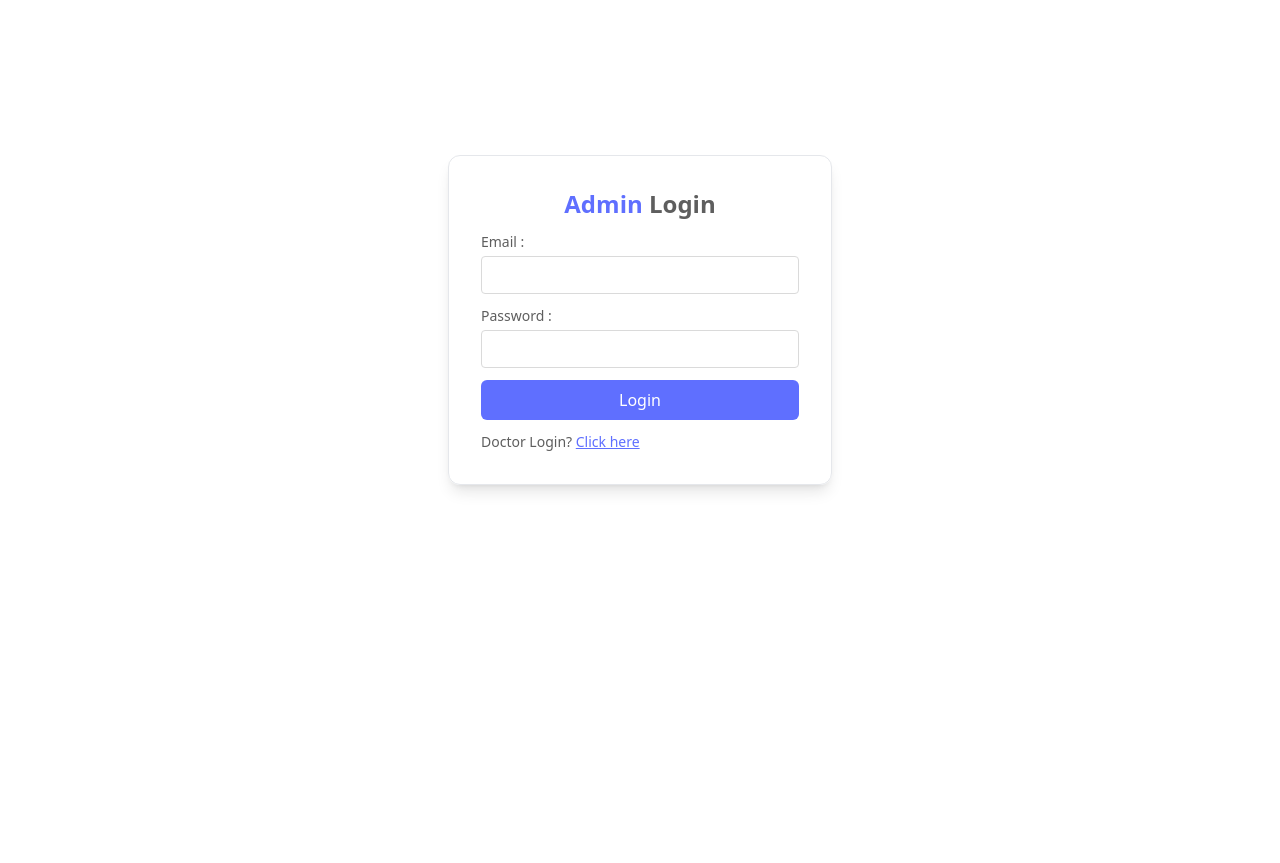
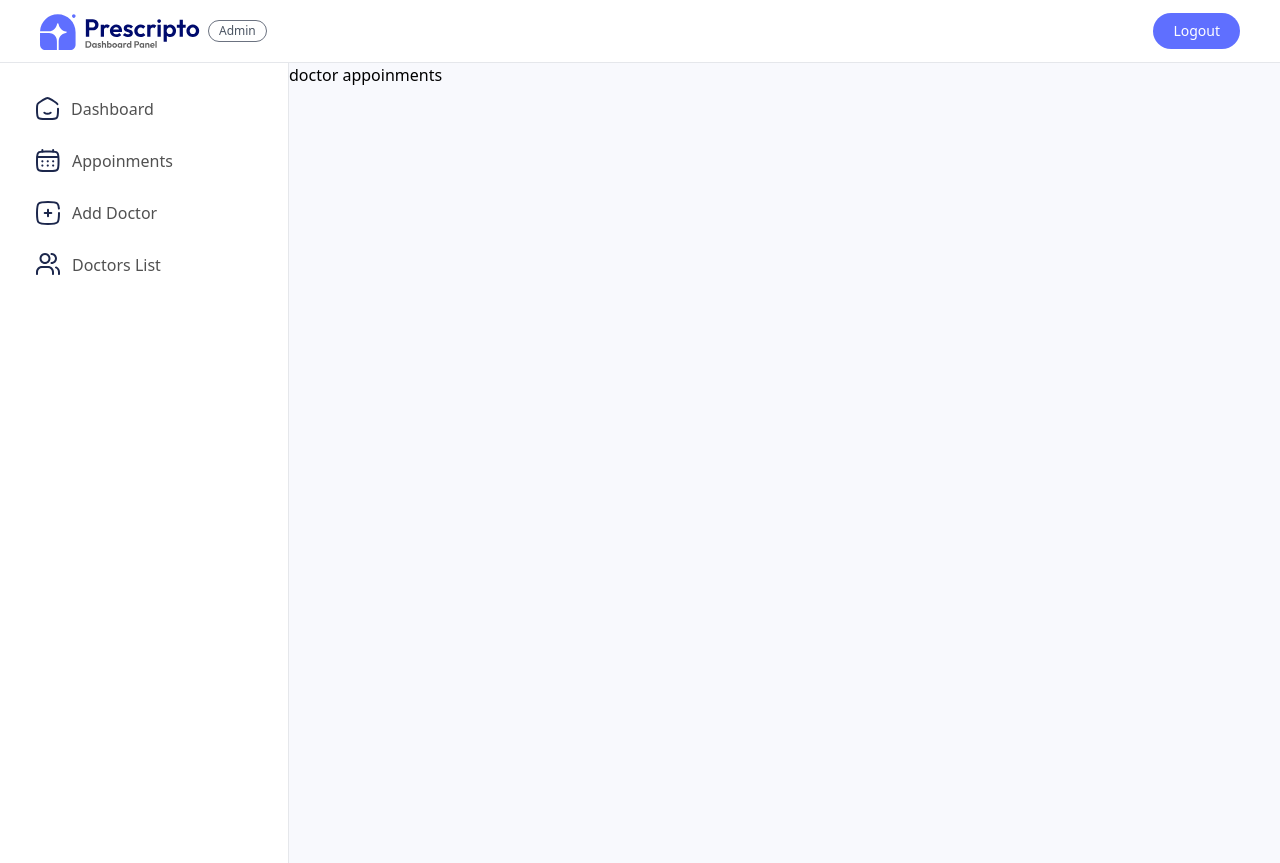
Before and after one commit to chowdhuryamit/DocEasy, a React (Vite) app in the folder admin_doctor/: page /doctor-appoinments in a window 1280 px wide. Before the commit the page ends 800 px from the top, so only its background shows below. Built offline with nearby package versions, Linux system fonts and the light colour scheme.

Commit message:
navbar and sidebar

```diff
--- a/admin_doctor/src/components/Navbar.jsx
+++ b/admin_doctor/src/components/Navbar.jsx
@@ -1,9 +1,32 @@
 import React from 'react'
+import { useDispatch, useSelector } from 'react-redux'
+import { assets } from '../assets/assets.js'
+import { doctorLogout } from '../store/doctorSlice.js'
+import { adminLogout } from '../store/adminSlice.js'
 
 const Navbar = () => {
+    const adminStatus = useSelector((state)=>state.Admin.status)
+    const doctorStatus = useSelector((state)=>state.Doctor.status)
+    const dispatch=useDispatch()
+
+    if(adminStatus){
+        dispatch(doctorLogout())
+    }
+    else{
+        dispatch(adminLogout())
+    }
+
+    const logout = async ()=>{
+
+    }
+
   return (
-    <div>
-      navbar
+    <div className='flex justify-between items-center px-4 sm:px-10 py-3 border-b bg-white'>
+      <div className='flex items-center gap-2 text-xs'>
+         <img src={assets.admin_logo} alt="admin_logo" className='w-36 sm:w-40 cursor-pointer' />
+         <p className='border px-2.5 py-0.5 rounded-full border-gray-500 text-gray-600'>{adminStatus?'Admin':'Doctor'}</p>
+      </div>
+      <button onClick={logout} className='bg-primary text-white text-sm px-5 py-2 rounded-full'>Logout</button>
     </div>
   )
 }
--- a/admin_doctor/src/components/Sidebar.jsx
+++ b/admin_doctor/src/components/Sidebar.jsx
@@ -1,9 +1,49 @@
 import React from 'react'
+import { useSelector } from 'react-redux'
+import { NavLink } from 'react-router-dom'
+import { assets } from '../assets/assets.js'
 
 const Sidebar = () => {
+    const adminStatus = useSelector((state)=>state.Admin.status)
+    const doctorStatus = useSelector((state)=>state.Doctor.status)
   return (
-    <div>
-      sidebar
+    <div className='min-h-screen bg-white border-r'>
+      {
+        adminStatus && <ul className='text-[#515151] mt-5'>
+           <NavLink to={'/admin-dashboard'} className={({ isActive }) => `flex items-center gap-3 py-3.5 px-3 md:px-9 md:min-w-72 cursor-pointer ${isActive ? 'bg-[#F2F3FF] border-r-4 border-primary text-orange-500 font-bold' : ''}`}>
+             <img className='min-w-5' src={assets.home_icon} alt="home_icon" />
+             <p className='hidden md:block'>Dashboard</p>
+           </NavLink>
+           <NavLink to={'/all-appoinments'} className={({ isActive }) => `flex items-center gap-3 py-3.5 px-3 md:px-9 md:min-w-72 cursor-pointer ${isActive ? 'bg-[#F2F3FF] border-r-4 border-primary text-orange-500 font-bold' : ''}`}>
+             <img className='min-w-5' src={assets.appointment_icon} alt="appoinments_icon" />
+             <p className='hidden md:block'>Appoinments</p>
+           </NavLink>
+           <NavLink to={'/add-doctor'} className={({ isActive }) => `flex items-center gap-3 py-3.5 px-3 md:px-9 md:min-w-72 cursor-pointer ${isActive ? 'bg-[#F2F3FF] border-r-4 border-primary text-orange-500 font-bold' : ''}`}>
+             <img className='min-w-5' src={assets.add_icon} alt="add_icon" />
+             <p className='hidden md:block'>Add Doctor</p>
+           </NavLink>
+           <NavLink to={'/doctors-list'} className={({ isActive }) => `flex items-center gap-3 py-3.5 px-3 md:px-9 md:min-w-72 cursor-pointer ${isActive ? 'bg-[#F2F3FF] border-r-4 border-primary text-orange-500 font-bold' : ''}`}>
+             <img className='min-w-5' src={assets.people_icon} alt="people_icon" />
+             <p className='hidden md:block'>Doctors List</p>
+           </NavLink>
+        </ul>
+      }
+      {
+        doctorStatus && <ul className='text-[#515151] mt-5'>
+           <NavLink to={'/doctor-dashboard'} className={({ isActive }) => `flex items-center gap-3 py-3.5 px-3 md:px-9 md:min-w-72 cursor-pointer ${isActive ? 'bg-[#F2F3FF] border-r-4 border-primary text-orange-500 font-bold' : ''}`}>
+             <img className='min-w-5' src={assets.home_icon} alt="home_icon" />
+             <p className='hidden md:block'>Dashboard</p>
+           </NavLink>
+           <NavLink to={'/doctor-appoinments'} className={({ isActive }) => `flex items-center gap-3 py-3.5 px-3 md:px-9 md:min-w-72 cursor-pointer ${isActive ? 'bg-[#F2F3FF] border-r-4 border-primary text-orange-500 font-bold' : ''}`}>
+             <img className='min-w-5' src={assets.appointment_icon} alt="appoinments_icon" />
+             <p className='hidden md:block'>Appoinments</p>
+           </NavLink>
+           <NavLink to={'/doctor-profile'} className={({ isActive }) => `flex items-center gap-3 py-3.5 px-3 md:px-9 md:min-w-72 cursor-pointer ${isActive ? 'bg-[#F2F3FF] border-r-4 border-primary text-orange-500 font-bold' : ''}`}>
+             <img className='min-w-5' src={assets.people_icon} alt="people_icon" />
+             <p className='hidden md:block'>Profile</p>
+           </NavLink>
+        </ul>
+      }
     </div>
   )
 }
--- a/admin_doctor/src/store/adminSlice.js
+++ b/admin_doctor/src/store/adminSlice.js
@@ -1,7 +1,7 @@
 import {createSlice} from '@reduxjs/toolkit'
 
 const initialState = {
-    status:false,
+    status:true,
 }
 
 const adminSlice = createSlice({
```
